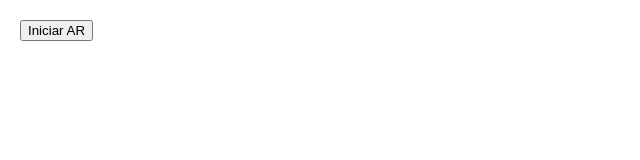
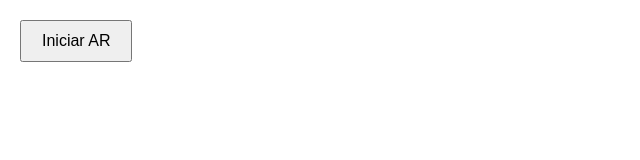
Before and after one commit to brankuz/testelabel, a plain HTML site: page ar_button.html in a window 1280 px wide. Shown: the whole page, without its empty margins (0-640 px from the left). Drawn offline with Linux system fonts and the light colour scheme.

Commit message:
ar_button.html

```diff
--- a/ar_button.html
+++ b/ar_button.html
@@ -9,17 +9,20 @@
   <body style="margin: 0; overflow: hidden">
 
     <!-- BOTÃO DE INICIAR -->
-    <button id="startButton" style="position: absolute; z-index: 1; top: 20px; left: 20px;">Iniciar AR</button>
+    <button id="startButton" style="position: absolute; z-index: 1; top: 20px; left: 20px; padding: 10px 20px; font-size: 16px;">Iniciar AR</button>
 
-    <!-- CENA AR FICA OCULTA ATÉ CLICAR -->
+    <!-- CENA AR -->
     <a-scene id="ar-scene" embedded arjs="trackingMethod: best; sourceType: webcam; debugUIEnabled: false;" style="display: none;">
+      <!-- TEXTO FLUTUANDO EM RA -->
       <a-entity
         position="0 1.6 -2"
         text="value: Bem-vindo ao Labirinto!; align: center; color: #FFFFFF; width: 4"
       ></a-entity>
+
       <a-entity camera></a-entity>
     </a-scene>
 
+    <!-- SCRIPT PARA ATIVAR CENA -->
     <script>
       const button = document.getElementById("startButton");
       const scene = document.getElementById("ar-scene");
```
